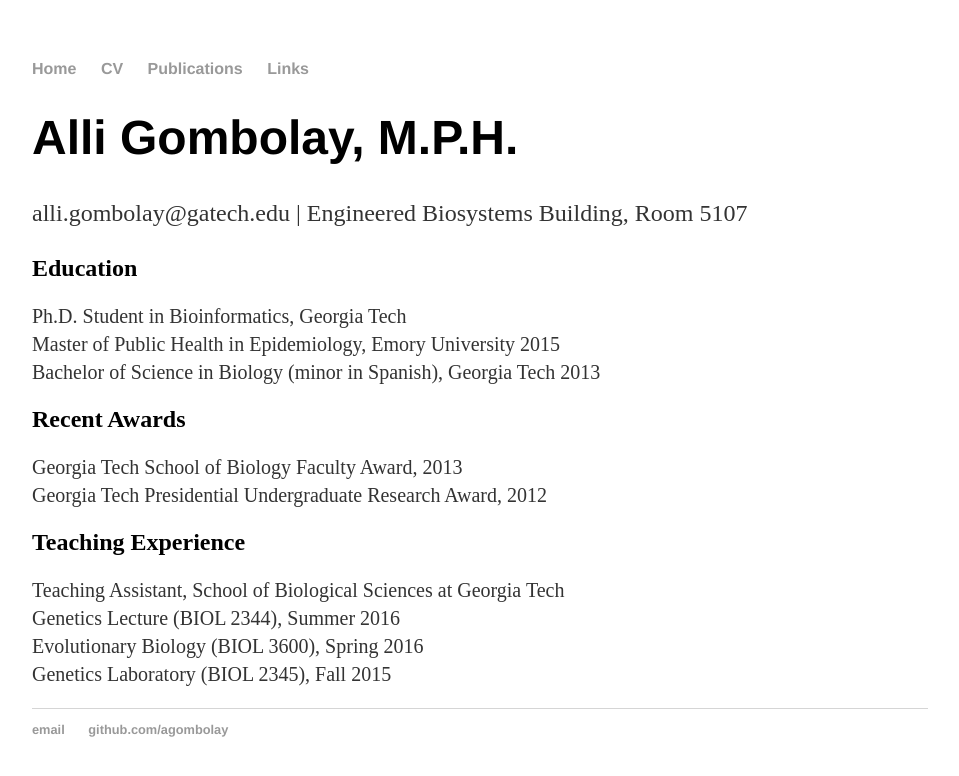
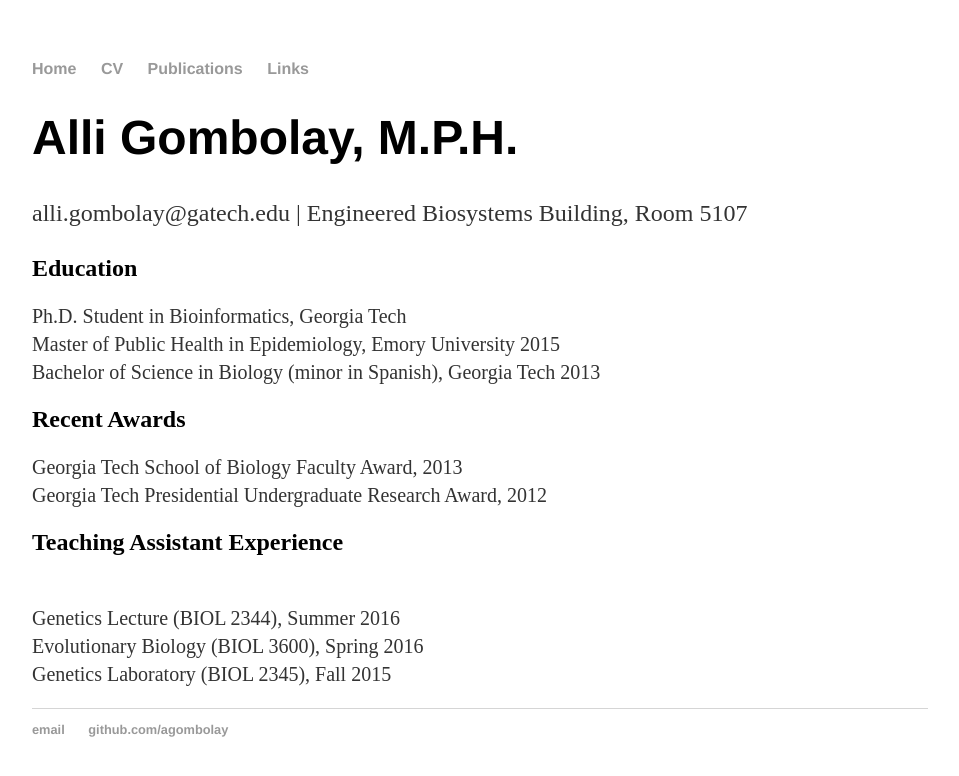
Before and after one commit to agombolay/agombolay.github.io, a Jekyll site: the page built from cv/index.html, in a window 1280 px wide. Shown: the top 776 px of the page, without its empty margins (160-1119 px from the left). Built offline with Jekyll 4.4.1, drawn with Linux system fonts in a browser that asks for light colours.

Commit message:
Update index.html

```diff
--- a/cv/index.html
+++ b/cv/index.html
@@ -17,9 +17,8 @@
 	Georgia Tech School of Biology Faculty Award, 2013
 	<br>Georgia Tech Presidential Undergraduate Research Award, 2012</p>
 
-	<h2>Teaching Experience</h2>
+	<h2>Teaching Assistant Experience</h2>
 	<p style="font-size:20px">
-	Teaching Assistant, School of Biological Sciences at Georgia Tech
 	<br>Genetics Lecture (BIOL 2344), Summer 2016
 	<br>Evolutionary Biology (BIOL 3600), Spring 2016
 	<br>Genetics Laboratory (BIOL 2345), Fall 2015</p>
```
